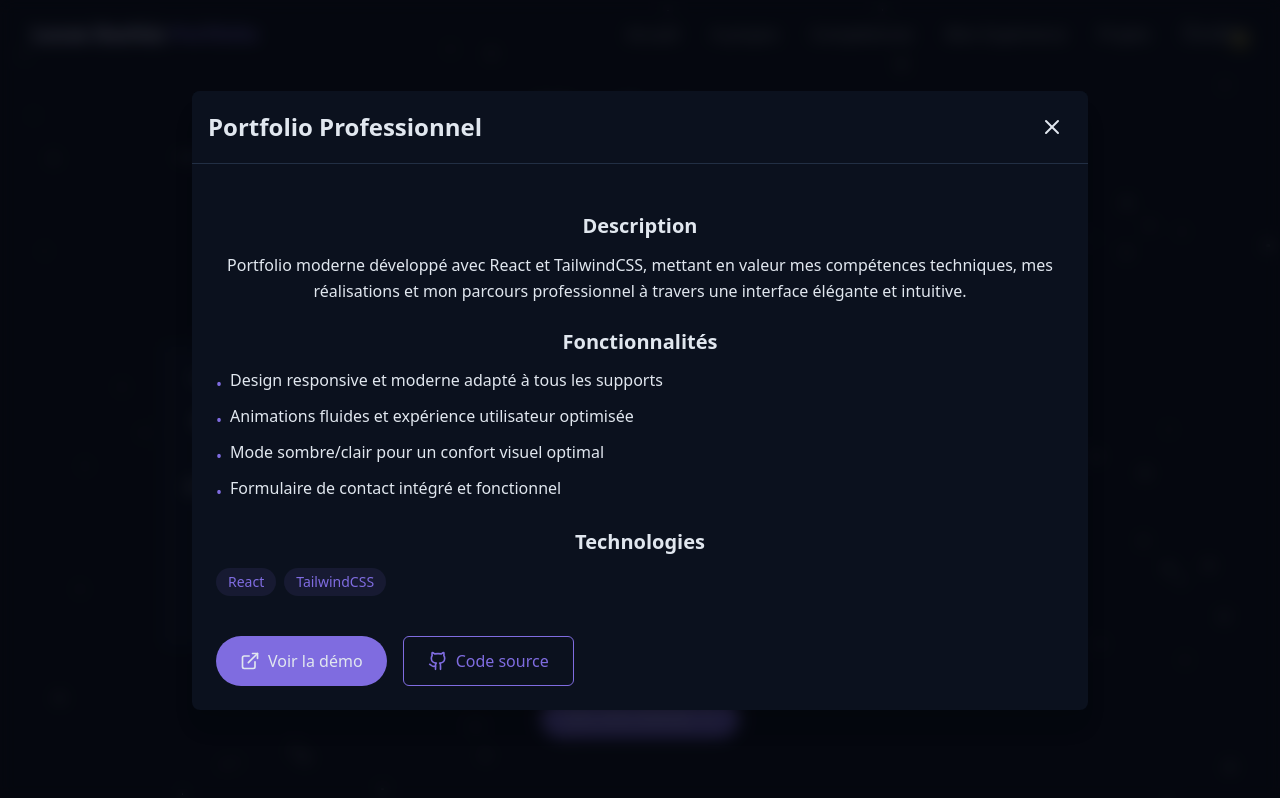
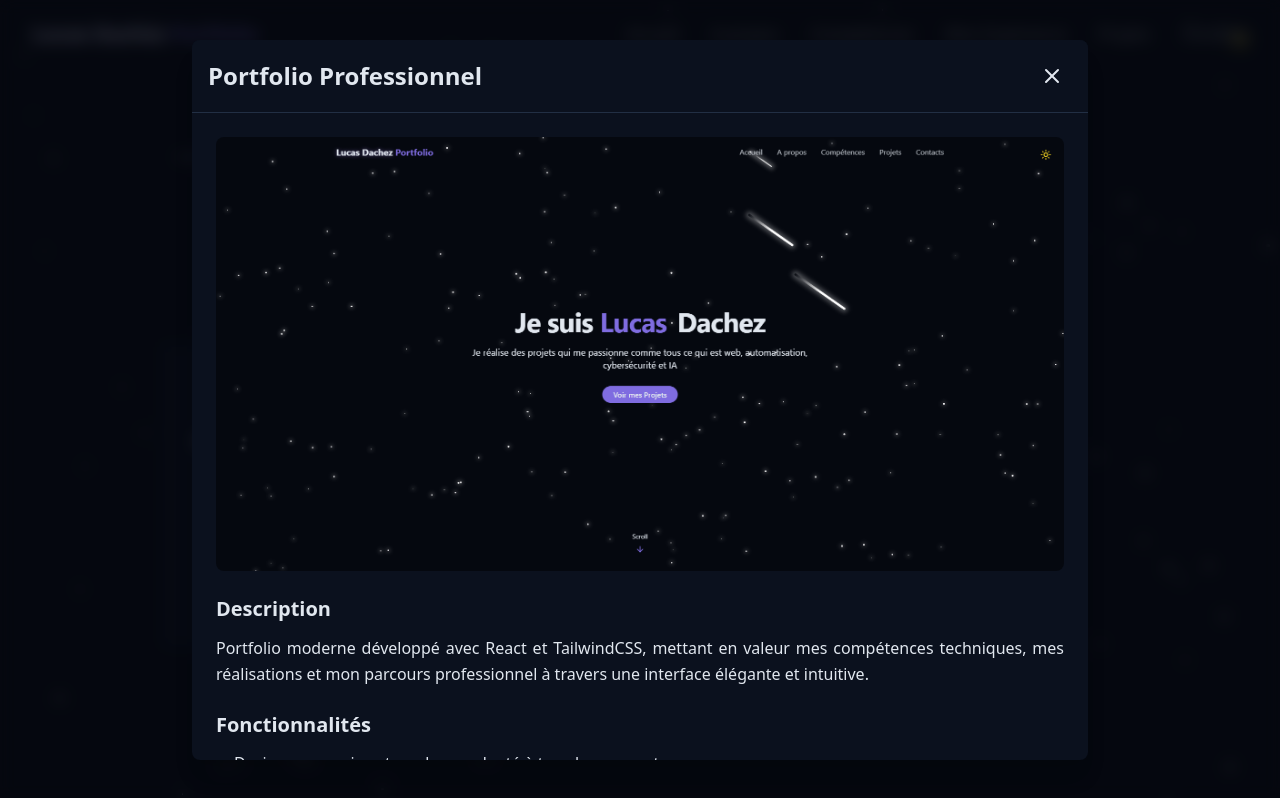
Before and after one commit to Foseos/Portfolio_2025, a React (Vite) app: page / in a window 1280 px wide. Both pictures are taken after a click on the element 309 px from the left and 3670 px from the top of the page. Shown: the part 3270-4068 px from the top of the page. Built offline with nearby package versions, Linux system fonts and the light colour scheme.

Commit message:
ajout du projet 2

```diff
--- a/src/components/ProjectsSection.jsx
+++ b/src/components/ProjectsSection.jsx
@@ -22,7 +22,30 @@ const projects = [
 
     ]
   },
+  {
+    id: 2,
+    title: "Centre Hospitalier George Sand",
+    description: "Refonte complète du site institutionnel avec Symfony",
+    image: "/projects/project2.png",
+    tags: ["Symfony", "PHP", "Twig", "Bootstrap", "Doctrine"],
+    demoUrl: "https://chgs-production.up.railway.app",
+    githubUrl: "",
+    detailedDescription: "Refonte complète du site web institutionnel du Centre Hospitalier George Sand, établissement public spécialisé en santé mentale basé à Bourges. Projet personnel réalisé pour découvrir et maîtriser PHP et Symfony dans le cadre d'une candidature spontanée. Le site propose une interface moderne et accessible pour informer patients et familles sur les services de soins psychiatriques.",
+    features: [
+      "Développement complet avec Symfony pour l'apprentissage de PHP",
+      "Espace d'administration pour gérer les offres d'emploi et les activités",
+      "Système de candidature en ligne pour les offres d'emploi",
+      "Annuaire médical avec répertoire des professionnels de santé",
+      "Présentation détaillée des services de soins (psychiatrie adulte et pédopsychiatrie)",
+      "Système de gestion des actualités avec carrousel automatisé",
+      "Informations pratiques sur l'hospitalisation et les droits des patients",
+      "Interface responsive optimisée pour tous les supports",
+      "Intégration des réseaux sociaux et contact d'urgence direct"
+    ],
+    detailedImages: [
 
+    ]
+  },
 ];
 
 export const ProjectsSection = () => {
@@ -55,10 +78,10 @@ export const ProjectsSection = () => {
           {currentProjects.map((project, key) => (
             <div
               key={key}
-              className="group bg-card rounded-lg overflow-hidden shadow-xs card-hover cursor-pointer"
+              className="group bg-card rounded-lg overflow-hidden shadow-xs card-hover cursor-pointer flex flex-col"
               onClick={() => setSelectedProject(project)}
             >
-              <div className="h-48 overflow-hidden">
+              <div className="h-48 overflow-hidden flex-shrink-0">
                 <img
                   src={project.image}
                   alt={project.title}
@@ -66,8 +89,8 @@ export const ProjectsSection = () => {
                 />
               </div>
 
-              <div className="p-6">
-                <div className="flex flex-wrap gap-2 mb-4">
+              <div className="p-6 flex flex-col items-center text-center flex-grow">
+                <div className="flex flex-wrap gap-2 mb-4 justify-center min-h-[32px]">
                   {project.tags.map((tag, tagIndex) => (
                     <span
                       key={tagIndex}
@@ -78,11 +101,11 @@ export const ProjectsSection = () => {
                   ))}
                 </div>
 
-                <h3 className="text-xl font-semibold mb-1"> {project.title}</h3>
+                <h3 className="text-xl font-semibold mb-2 min-h-[56px] flex items-center justify-center">{project.title}</h3>
                 <p className="text-muted-foreground text-sm mb-4">
                   {project.description}
                 </p>
-                <div className="flex justify-between items-center">
+                <div className="flex justify-center items-center w-full">
                   <div className="flex space-x-3">
                     <a
                       href={project.demoUrl}
@@ -166,8 +189,19 @@ export const ProjectsSection = () => {
           title={selectedProject.title}
         >
           <div className="space-y-6">
+            {/* Image principale */}
+            <div className="w-full">
+              <img
+                src={selectedProject.image}
+                alt={selectedProject.title}
+                className="w-full h-auto object-contain rounded-lg"
+              />
+            </div>
+
+            {/* Images détaillées supplémentaires si disponibles */}
+            {selectedProject.detailedImages && selectedProject.detailedImages.length > 0 && (
               <div className="grid grid-cols-1 md:grid-cols-2 gap-4">
-              {selectedProject.detailedImages?.map((img, index) => (
+                {selectedProject.detailedImages.map((img, index) => (
                   <img
                     key={index}
                     src={img}
@@ -176,32 +210,33 @@ export const ProjectsSection = () => {
                   />
                 ))}
               </div>
+            )}
 
-            <div>
+            <div className="text-left">
               <h3 className="text-xl font-semibold mb-3">Description</h3>
-              <p className="text-muted-foreground leading-relaxed">
+              <p className="text-muted-foreground leading-relaxed text-justify">
                 {selectedProject.detailedDescription}
               </p>
             </div>
 
             {selectedProject.features && (
-              <div>
+              <div className="text-left">
                 <h3 className="text-xl font-semibold mb-3">Fonctionnalités</h3>
                 <ul className="space-y-2">
                   {selectedProject.features.map((feature, index) => (
                     <li
                       key={index}
-                      className="flex items-start space-x-2 text-muted-foreground"
+                      className="flex items-start space-x-3 text-muted-foreground"
                     >
-                      <span className="text-primary mt-1">•</span>
-                      <span>{feature}</span>
+                      <span className="text-primary mt-1 flex-shrink-0">•</span>
+                      <span className="text-left">{feature}</span>
                     </li>
                   ))}
                 </ul>
               </div>
             )}
 
-            <div>
+            <div className="text-left">
               <h3 className="text-xl font-semibold mb-3">Technologies</h3>
               <div className="flex flex-wrap gap-2">
                 {selectedProject.tags.map((tag, index) => (
```
Also changed, not shown: .claude/settings.local.json, public/projects/project2.png (added). Lines whose indentation alone changed are shown as unchanged.
